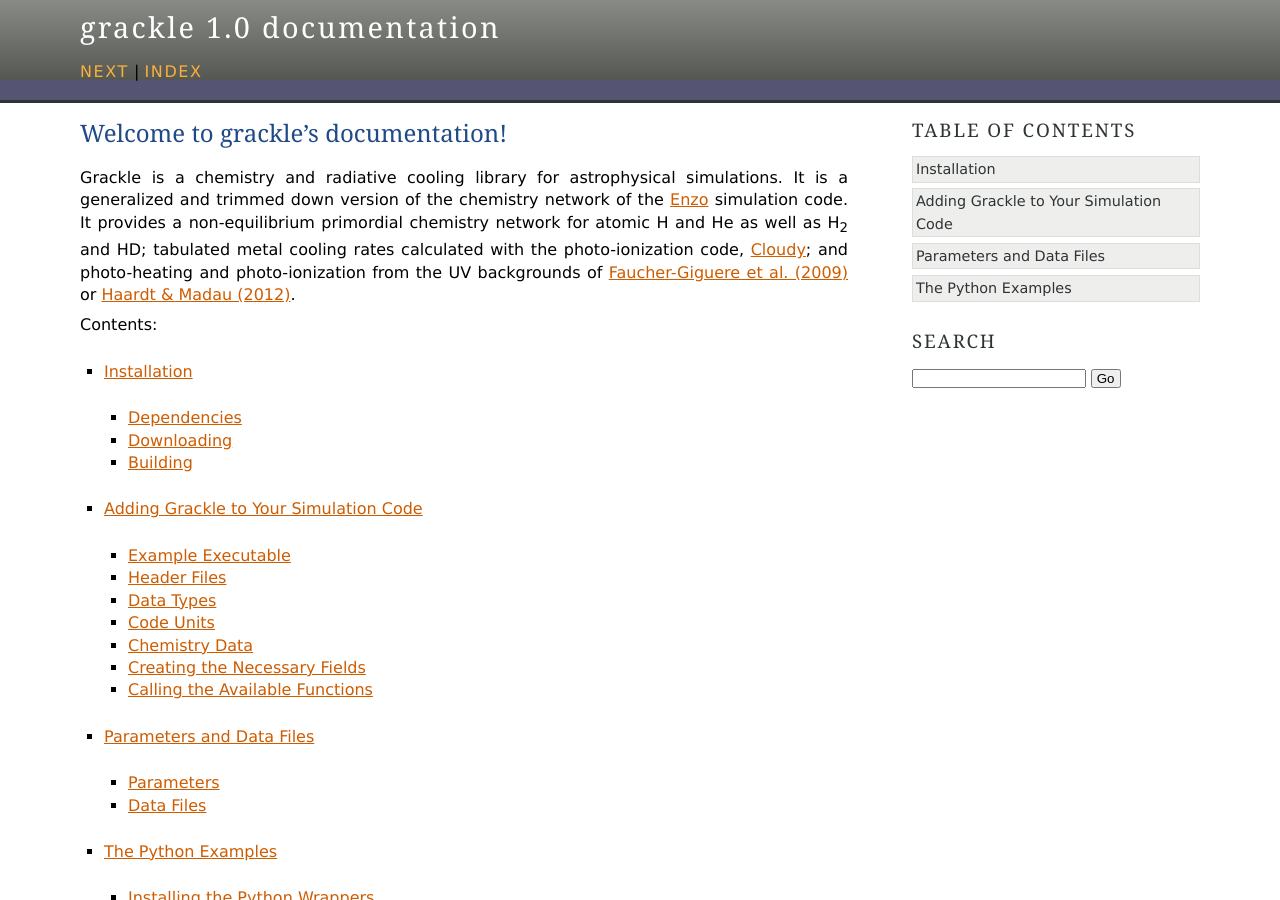
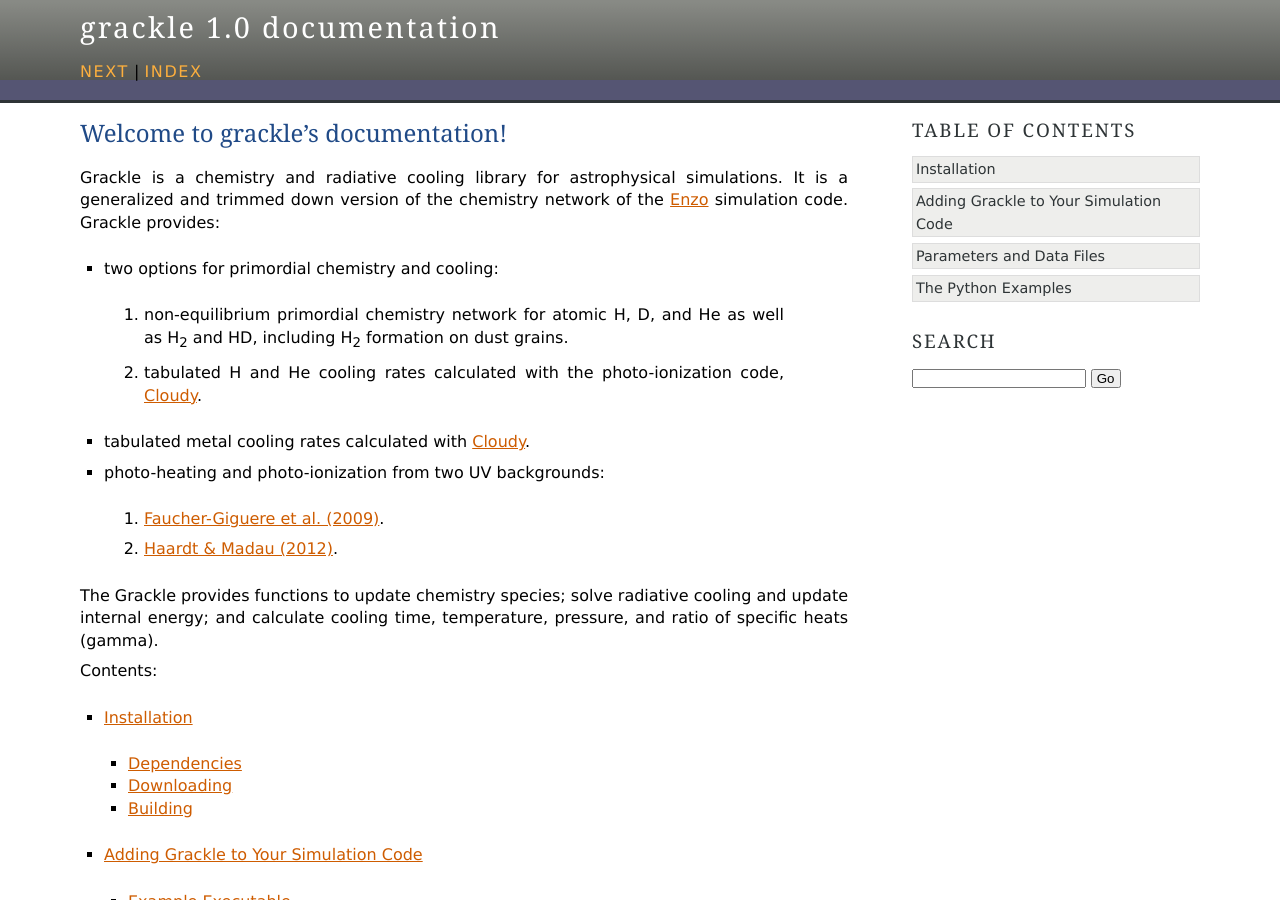
Before and after one commit to grackle-project/grackle, a Sphinx documentation site: the page built from doc/source/index.rst, in a window 1280 px wide and 900 px high. Built offline with Sphinx 7.4.7, drawn with Linux system fonts in a browser that asks for light colours.

Commit message:
Updating documentation for tabulated primordial cooling option.

```diff
--- a/doc/source/index.rst
+++ b/doc/source/index.rst
@@ -8,15 +8,26 @@ Welcome to grackle's documentation!
 
 Grackle is a chemistry and radiative cooling library for astrophysical
 simulations.  It is a generalized and trimmed down version of the chemistry
-network of the `Enzo <http://enzo-project.org>`_ simulation code.  It
-provides a non-equilibrium primordial chemistry network for atomic H and He
-as well as H\ :sub:`2`\  and HD; tabulated metal cooling rates calculated
-with the photo-ionization code, `Cloudy <http://nublado.org>`_; and
-photo-heating and photo-ionization from the UV backgrounds of
-`Faucher-Giguere et al. (2009)
-<http://adsabs.harvard.edu/abs/2009ApJ...703.1416F>`_ or
-`Haardt & Madau (2012)
-<http://adsabs.harvard.edu/abs/2012ApJ...746..125H>`_.
+network of the `Enzo <http://enzo-project.org>`_ simulation code.  Grackle
+provides:
+
+- two options for primordial chemistry and cooling:
+
+   1. non-equilibrium primordial chemistry network for atomic H, D, and He as well as H\ :sub:`2`\  and HD, including H\ :sub:`2`\  formation on dust grains.
+
+   2. tabulated H and He cooling rates calculated with the photo-ionization code, `Cloudy <http://nublado.org>`_.
+
+- tabulated metal cooling rates calculated with `Cloudy <http://nublado.org>`_.
+
+- photo-heating and photo-ionization from two UV backgrounds:
+
+   1. `Faucher-Giguere et al. (2009) <http://adsabs.harvard.edu/abs/2009ApJ...703.1416F>`_.
+
+   2. `Haardt & Madau (2012) <http://adsabs.harvard.edu/abs/2012ApJ...746..125H>`_.
+
+The Grackle provides functions to update chemistry species; solve radiative
+cooling and update internal energy; and calculate cooling time, temperature,
+pressure, and ratio of specific heats (gamma).
 
 Contents:
 
```
Also changed, not shown: doc/source/Integration.rst (+0 -14 lines), doc/source/Parameters.rst (+6 -2 lines).
